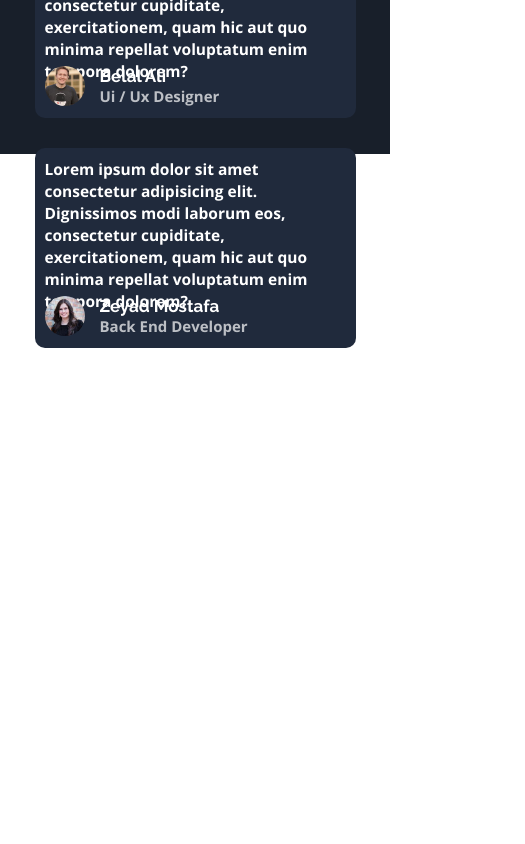
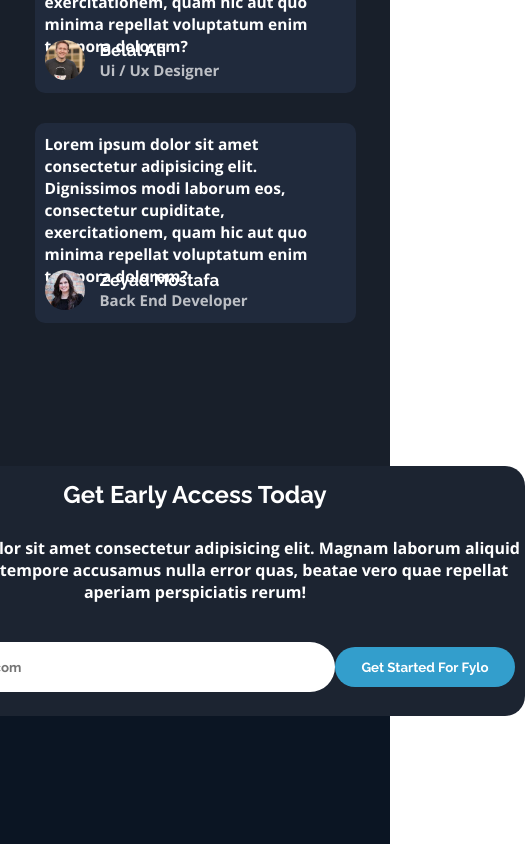
Before and after one commit to fares-primida/React-Fylo-Landing-Page, a React (Create React App) app: page / in a window 390 px wide. Shown: the part 2947-3791 px from the top of the page, 525 px wide, since content can reach past the window. Before the commit the page ends 3295 px from the top, so only its background shows below. Built offline with nearby package versions, Linux system fonts and the light colour scheme.

Commit message:
finish the five section and make all section who's finished responsive

```diff
--- a/src/App.css
+++ b/src/App.css
@@ -3,3 +3,8 @@
   margin: 0;
   box-sizing: border-box;
 }
+
+.app {
+  width: 100%;
+  height: fit-content;
+}
--- a/src/Project/Project.jsx
+++ b/src/Project/Project.jsx
@@ -1,4 +1,5 @@
 import React from 'react'
+import FiveSection from './components/FiveSection'
 import FourSection from './components/FourSection'
 import MainSection from './components/MainSection'
 import SecondSection from './components/SecondSection'
@@ -12,6 +13,7 @@ const Project = () => {
             <SecondSection />
             <ThirdSection />
             <FourSection />
+            <FiveSection />
         </div>
     )
 }
--- a/src/Project/Style.scss
+++ b/src/Project/Style.scss
@@ -144,6 +144,29 @@ $White: hsl(0, 0%, 100%);
 }
 
 
+@media screen and (max-width: 376px) {
+    .main-section {
+        .header {
+            height: 80px;
+            .container {
+                padding: 0px 30px;
+                .logo {
+                    img {
+                        width: 80px;
+                    }
+                }
+                .pages {
+                    width: 60%;
+                    p {
+                        font-size: 14px;
+                    }
+                }
+            }
+        }
+    }
+}
+
+
 
 
 
@@ -246,6 +269,25 @@ $White: hsl(0, 0%, 100%);
 }
 
 
+@media screen and (max-width: 376px) {
+    .ThirdSection {
+        @include Grid(grid , 1fr , afr 1fr);
+        .image {
+            grid-row: 1;
+        }
+        .content {
+            grid-row: 2;
+            .title {
+                font-size: 20px;
+                margin-bottom: 5px;
+            }
+            .desc1 {
+                font-size: 14px;
+                margin-bottom: 5px;
+            }
+        }
+    }
+}
 
 
 
@@ -253,11 +295,11 @@ $White: hsl(0, 0%, 100%);
 // Four Section
 
 .FourSection {
-    @include Position-And-Size(relative , 100% , 60vh);
+    @include Position-And-Size(relative , 100% , fit-content);
     background-color: $Dark-Blue-M;
     @include Center(flex , center , center);
     .container {
-        @include Position-And-Size(default , 90% , 90%);
+        @include Position-And-Size(default , 90% , fit-content);
         @include Center(flex , center , center);
         flex-wrap: wrap;
         .card {
@@ -307,3 +349,98 @@ $White: hsl(0, 0%, 100%);
         }
     }
 }
+
+
+
+
+// Five Section
+
+.FiveSection {
+    @include Position-And-Size(relative , 100% , 60vh);
+    @include Center(flex , center , center);
+    background-color: $Dark-Blue-M;
+    span {
+        @include Position-And-Size(absolute , 100% , 50%);
+        background-color: $Dark-Blue-F;
+        bottom: 0;
+    }
+    .container {
+        @include Position-And-Size(default , 850px , 250px);
+        background-color: $Dark-Blue-O;
+        @include Grid(grid , 1fr , repeat(3 , auto));
+        border-radius: 20px;
+        z-index: 10;
+        text-align: center;
+        .title {
+            @include Center(flex , center , center);
+            h2 {
+                font-family: $Raleway;
+                font-weight: 700;
+                color: $White;
+            }
+        }
+        .desc {
+            @include Center(flex , center , center);
+            p {
+                font-family: $Open-Sans;
+                font-weight: 700;
+                color: $White;
+            }
+        }
+        .btns {
+            @include Center(flex , center , space-around);
+            padding: 10px;
+            input {
+                @include Position-And-Size(default , 460px , 50px);
+                background-color: $White;
+                border: none;
+                border-radius: 30px;
+                padding: 10px;
+                color: #000;
+                font-family: $Raleway;
+                font-weight: 700;
+            }
+            button {
+                @include Position-And-Size(default , 180px , 40px);
+                border-radius: 25px;
+                border: none;
+                background: $Blue;
+                color: $White;
+                font-family: $Raleway;
+                font-weight: 700;
+                cursor: pointer;
+                &:hover {
+                    background-color: $Cyan;
+                }
+            }
+        }
+    }
+}
+
+
+
+@media screen and (max-width: 376px) {
+    .FiveSection {
+        .container {
+            width: 400px;
+            padding: 7px;
+            .title {
+                h2 {
+                    font-size: 20px;
+                }
+            }
+            .desc {
+                p {
+                    font-size: 14px;
+                }
+            }
+            .btns {
+                flex-wrap: wrap;
+                input {
+                    width: 300px;
+                    margin-bottom: 7px;
+                }
+            }
+        }
+    }
+}
--- /dev/null
+++ b/src/Project/components/FiveSection.jsx
@@ -0,0 +1,28 @@
+import React from 'react'
+import '../Style.scss'
+
+const FiveSection = () => {
+    return (
+        <div className='FiveSection'>
+            <span></span>
+            <div className="container">
+                <div className="title">
+                    <h2>
+                        Get Early Access Today
+                    </h2>
+                </div>
+                <div className="desc">
+                    <p>
+                        Lorem ipsum dolor sit amet consectetur adipisicing elit. Magnam laborum aliquid obcaecati ipsa tempore accusamus nulla error quas, beatae vero quae repellat aperiam perspiciatis rerum!
+                    </p>
+                </div>
+                <div className="btns">
+                    <input type="text" placeholder='@email.Example.com'/>
+                    <button>Get Started For Fylo</button>
+                </div>
+            </div>
+        </div>
+    )
+}
+
+export default FiveSection
```
Also changed, not shown: src/Project/components/FourSection.jsx (+28 -32 lines).
